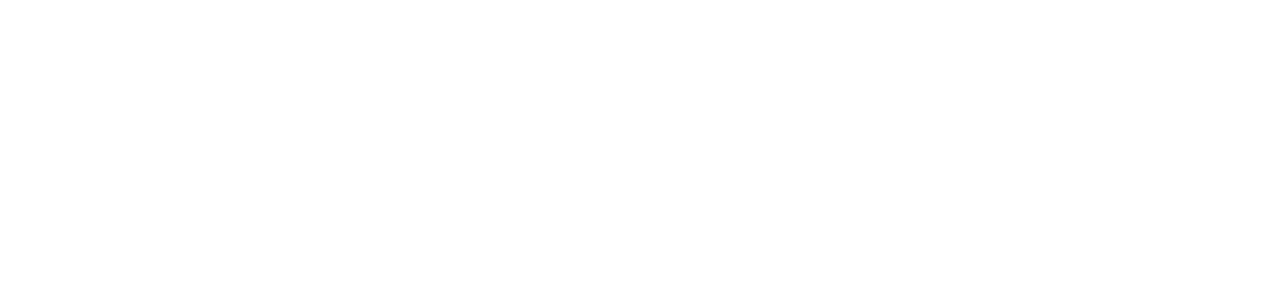
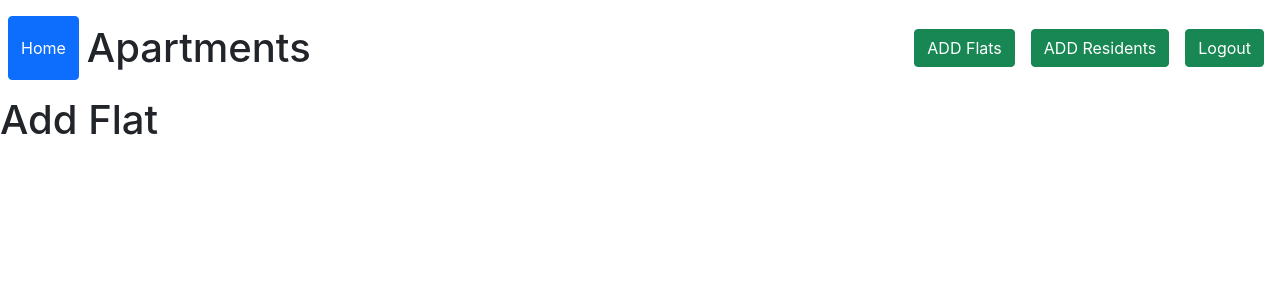
Before and after one commit to mohan-palleti/Flats, a React (Vite) app in the folder client/my-vue-app/: page /add-flat in a window 1280 px wide. Before the commit this address had no page. Shown: the top 300 px of the page. Built offline with nearby package versions, Linux system fonts and the light colour scheme.

Commit message:
home page in progress

```diff
--- a/client/my-vue-app/src/App.jsx
+++ b/client/my-vue-app/src/App.jsx
@@ -3,6 +3,8 @@ import { useSelector } from "react-redux";
 import { Route, Routes } from "react-router-dom";
 
 import "./App.css";
+import Addflat from "./components/Addflat";
+import AddResident from "./components/AddResident";
 import Home from "./components/Home";
 import Login from "./components/Login";
 import Register from "./components/register";
@@ -17,6 +19,8 @@ function App() {
       <Route path="/" element={user ? <Home /> : <Login />} />
       <Route path="/register" element={<Register />} />
       <Route path="/login" element={<Login />} />
+      <Route path="/add-flat" element={<Addflat />} />
+      <Route path="/add-res" element={<AddResident />} />
     </Routes>
   );
 }
--- /dev/null
+++ b/client/my-vue-app/src/components/AddResident.jsx
@@ -0,0 +1,13 @@
+import React from "react";
+import Navbar from "./Navbar";
+
+function AddResident() {
+  return (
+    <div>
+      <Navbar />
+      <>ADD Resident</>
+    </div>
+  );
+}
+
+export default AddResident;
--- /dev/null
+++ b/client/my-vue-app/src/components/Addflat.jsx
@@ -0,0 +1,13 @@
+import React from "react";
+import Navbar from "./Navbar";
+
+function Addflat() {
+  return (
+    <div>
+      <Navbar />
+      <h1>Add Flat</h1>
+    </div>
+  );
+}
+
+export default Addflat;
--- a/client/my-vue-app/src/components/Navbar.jsx
+++ b/client/my-vue-app/src/components/Navbar.jsx
@@ -6,10 +6,10 @@ function Navbar() {
   const dispatch = useDispatch();
   let navigate = useNavigate();
   function addPage(str) {
-    if (str === "count") {
-      navigate("/add-country");
+    if (str === "flat") {
+      navigate("/add-flat");
     } else {
-      navigate("/add-city");
+      navigate("/add-res");
     }
     if (str === "home") {
       navigate("/");
@@ -36,7 +36,7 @@ function Navbar() {
         <button
           className="btn btn btn-success m-2"
           onClick={() => {
-            addPage("count");
+            addPage("flat");
           }}
         >
           ADD Flats
@@ -44,7 +44,7 @@ function Navbar() {
         <button
           className="btn btn btn-success m-2"
           onClick={() => {
-            addPage("city");
+            addPage("res");
           }}
         >
           ADD Residents
```
